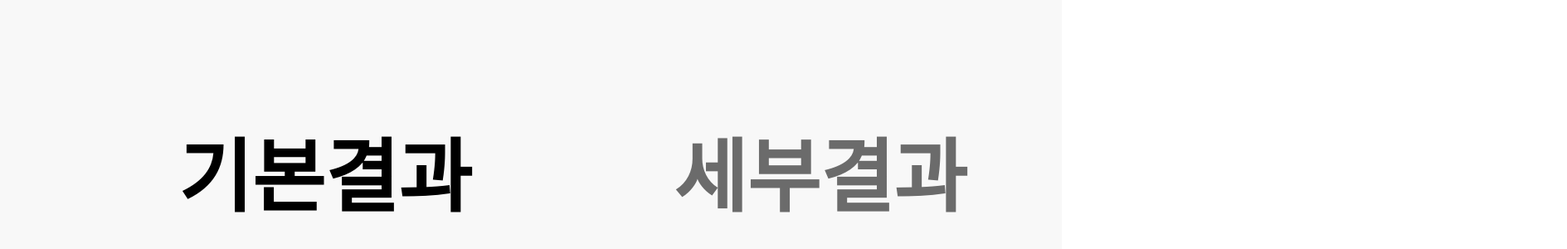
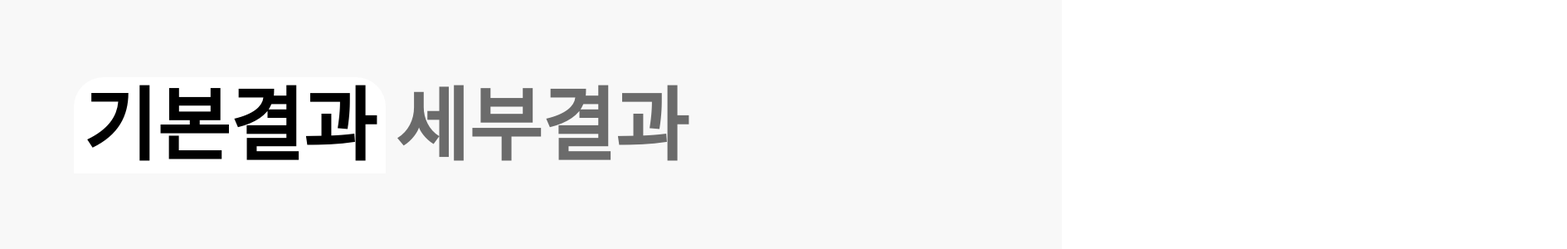
Before and after one commit to ounjuu/Healthcare_assignment, a React (Vite) app: page / in a window 1280 px wide. Shown: the top 300 px of the page at 83% size, 1889 px wide, since content can reach past the window. Built offline with nearby package versions, Linux system fonts and the light colour scheme.

Commit message:
Feat: css

```diff
--- a/src/pages/Dashboard.tsx
+++ b/src/pages/Dashboard.tsx
@@ -4,30 +4,38 @@ const DashboardTitle: React.FC = () => {
   const [activeTitle, setActiveTitle] = useState<"basic" | "detail">("basic");
 
   return (
-    <div className="relative min-h-screen bg-[#F8F8F8]">
+    <div className="flex w-[1800px] h-[4195.28px] absolute top-[93px] left-[89px] rounded-tr-[36px] rounded-br-[36px] rounded-bl-[36px]">
       {/* 기본결과 */}
       <h2
         onClick={() => setActiveTitle("basic")}
-        className={`absolute w-[376px] h-[116px] top-[165.45px] left-[215px]
-          text-[96px] leading-[1] font-bold tracking-normal font-inter
-          cursor-pointer
-          ${activeTitle === "basic" ? "text-black" : "text-[#6B6B6B]"}
-        `}
+        className={`w-[376px] h-[116px] top-[165.45px] left-[215px]
+    leading-[1] font-bold tracking-normal font-inter rounded-tr-[36px] rounded-tl-[36px]
+    cursor-pointer text-[96px] transition-colors duration-300 flex items-center justify-center
+    ${
+      activeTitle === "basic"
+        ? "text-black bg-white"
+        : "text-[#6B6B6B] bg-transparent"
+    }
+  `}
       >
         기본결과
       </h2>
 
       {/* 세부결과 */}
-      <h2
+      <div
         onClick={() => setActiveTitle("detail")}
-        className={`absolute w-[376px] h-[116px] top-[165.45px] left-[812px]
-          text-[96px] leading-[1] font-bold tracking-normal font-inter
-          cursor-pointer
-          ${activeTitle === "detail" ? "text-black" : "text-[#6B6B6B]"}
-        `}
+        className={`w-[376px] h-[116px] top-[165.45px] left-[215px]
+    leading-[1] font-bold tracking-normal font-inter rounded-tr-[36px] rounded-tl-[36px]
+    cursor-pointer text-[96px] transition-colors duration-300  flex items-center justify-center
+    ${
+      activeTitle === "basic"
+        ? "text-[#6B6B6B] bg-transparent"
+        : "text-black bg-white"
+    }
+  `}
       >
         세부결과
-      </h2>
+      </div>
     </div>
   );
 };
```
